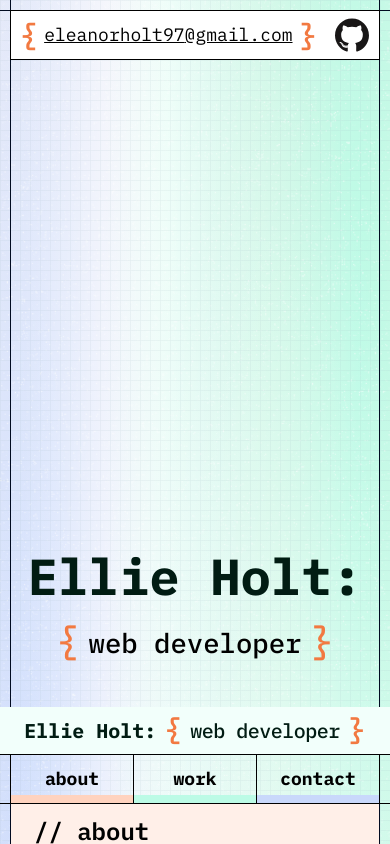
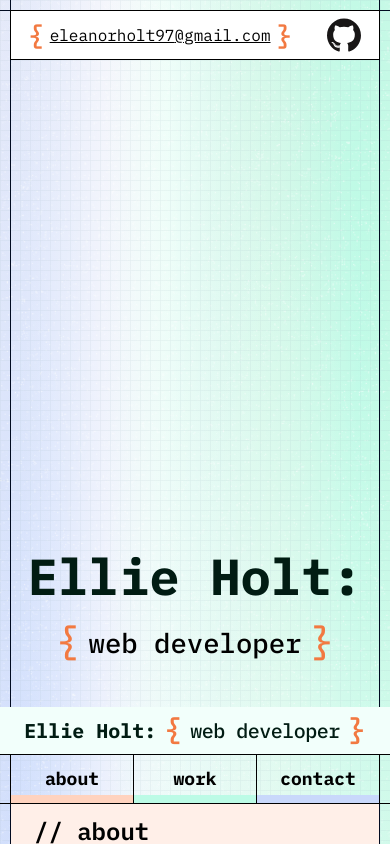
Before and after one commit to ellie-holt/portfolio, a Svelte app: page / in a window 390 px wide. Shown: the top 844 px of the page. Built offline with nearby package versions, Linux system fonts and the light colour scheme.

Commit message:
Adjust font size on mobile banner

```diff
--- a/src/components/Hero.svelte
+++ b/src/components/Hero.svelte
@@ -73,7 +73,7 @@
   <div class="relative top-[1px] px-[1px]">
     <!-- top bar with links?  -->
     <div
-      class="relative z-10 h-banner flex items-center bg-white justify-around shadow-border text-lg xs:text-xl"
+      class="relative z-10 h-banner flex items-center bg-white justify-around shadow-border text-md 3xs:text-lg xs:text-xl"
     >
       <a
         href="mailto:eleanorholt97@gmail.com"
```
